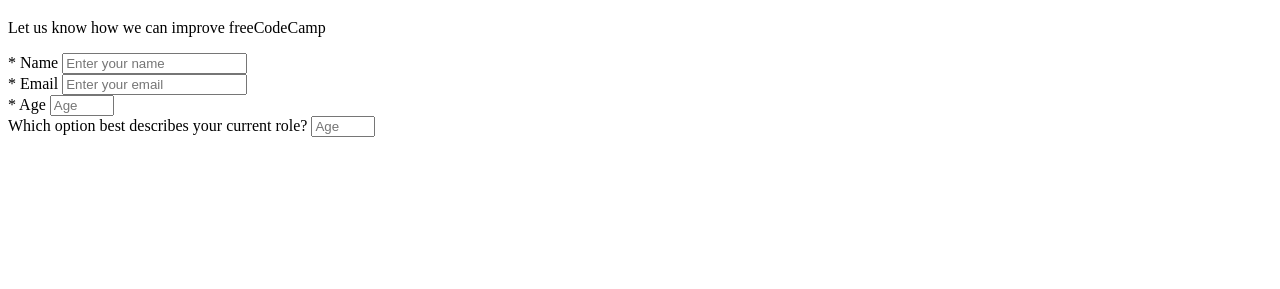
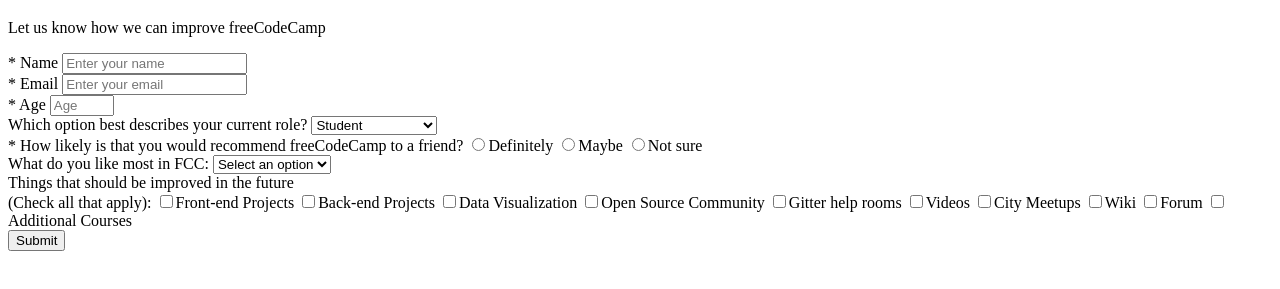
Before and after one commit to thayton/fcc-survey-form, a plain HTML site: page index.html in a window 1280 px wide. Shown: the part 61-350 px from the top of the page. Drawn offline with Linux system fonts and the light colour scheme.

Commit message:
Additional form elements

```diff
--- a/index.html
+++ b/index.html
@@ -10,21 +10,83 @@
     <form id="survey-form">
       <div>
         <label id="name-label" for="name">* Name</label>
-        <input id="name" type="text" placeholder="Enter your name" required />
+        <input id="name" name="name" type="text" placeholder="Enter your name" required />
       </div>
       <div>
         <label id="email=label" for="email">* Email</label>
-        <input id="email" type="text" placeholder="Enter your email" required />
+        <input id="email" name="email" type="text" placeholder="Enter your email" required />
       </div>
       <div>
         <label id="number-label" for="number">* Age</label>
-        <input id="number" type="number" placeholder="Age" min="1" max="199" required />
+        <input id="number" name="age" type="number" placeholder="Age" min="1" max="199" required />
       </div>
       <div>
-        <label for="">Which option best describes your current role?</label>
-        <input id="number" type="number" placeholder="Age" min="1" max="199" required />
+        <label id="dropdown-label" for="dropdown">Which option best describes your current role?</label>
+        <select id="dropdown" name="role" type="select">
+          <option disabled>Select an option</option>
+          <option value="student" selected>Student</option>
+          <option value="ftjob">Full Time Job</option>
+          <option value="ftlearn">Full Time Learner</option>
+          <option value="preferNotSay">Prefer not to say</option>
+          <option value="other">Other</option>
+        </select>
       </div>
-
+      <div>
+        <span>* How likely is that you would recommend freeCodeCamp to a friend?</span>
+        <label id="recommend-label" for="recommend-definitely">
+          <input id="recommend-definitely" name="recommend" type="radio" value="definitely"/>Definitely
+        </label>
+        <label id="recommend-label" for="recommend-maybe">
+          <input id="recommend-maybe" name="recommend" type="radio" value="maybe"/>Maybe
+        </label>
+        <label id="recommend-label" for="recommend-notsure">
+          <input id="recommend-notsure" name="recommend" type="radio" value="notsure"/>Not sure
+        </label>
+      </div>
+      <div>
+        <label id="dropdown-label" for="dropdown">What do you like most in FCC:</label>
+        <select id="dropdown" name="role" type="select">
+          <option disabled selected>Select an option</option>
+          <option value="challenges">Challenges</option>
+          <option value="projects">Projects</option>
+          <option value="community">Community</option>
+          <option value="opensource">Open Source</option>
+        </select>
+      </div>
+      <div>
+        <span>Things that should be improved in the future<br />(Check all that apply):</span>
+        <label id="improve-label" for="improve-frontend">
+          <input id="improve-frontend" name="improve" type="checkbox" value="frontend"/>Front-end Projects
+        </label>
+        <label id="improve-label" for="improve-backend">
+          <input id="improve-backend" name="improve" type="checkbox" value="backend"/>Back-end Projects
+        </label>
+        <label id="improve-label" for="improve-visualization">
+          <input id="improve-visualization" name="improve" type="checkbox" value="visualization"/>Data Visualization
+        </label>
+        <label id="improve-label" for="improve-opensource">
+          <input id="improve-opensource" name="improve" type="checkbox" value="opensource"/>Open Source Community
+        </label>
+        <label id="improve-label" for="improve-helprooms">
+          <input id="improve-helprooms" name="improve" type="checkbox" value="helprooms"/>Gitter help rooms
+        </label>
+        <label id="improve-label" for="improve-videos">
+          <input id="improve-videos" name="improve" type="checkbox" value="videos"/>Videos
+        </label>
+        <label id="improve-label" for="improve-meetups">
+          <input id="improve-meetups" name="improve" type="checkbox" value="meetups"/>City Meetups
+        </label>
+        <label id="improve-label" for="improve-wiki">
+          <input id="improve-wiki" name="improve" type="checkbox" value="wiki"/>Wiki
+        </label>
+        <label id="improve-label" for="improve-forum">
+          <input id="improve-forum" name="improve" type="checkbox" value="forum"/>Forum
+        </label>
+        <label id="improve-label" for="improve-courses">
+          <input id="improve-courses" name="improve" type="checkbox" value="courses"/>Additional Courses
+        </label>
+      </div>
+      <button type="submit">Submit</button>
     </form>
 
   </body>
```
